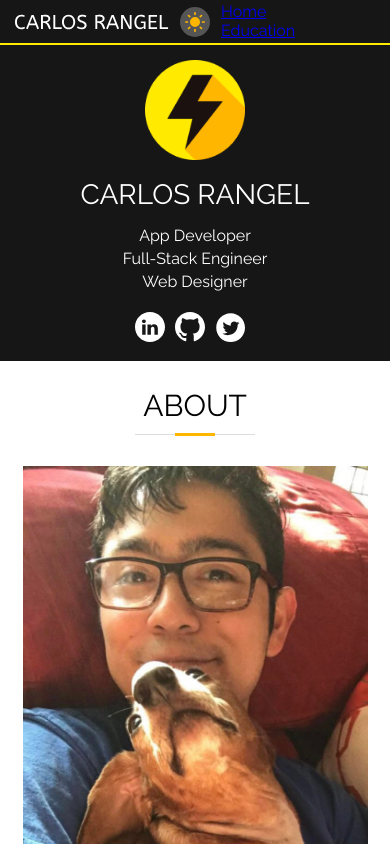
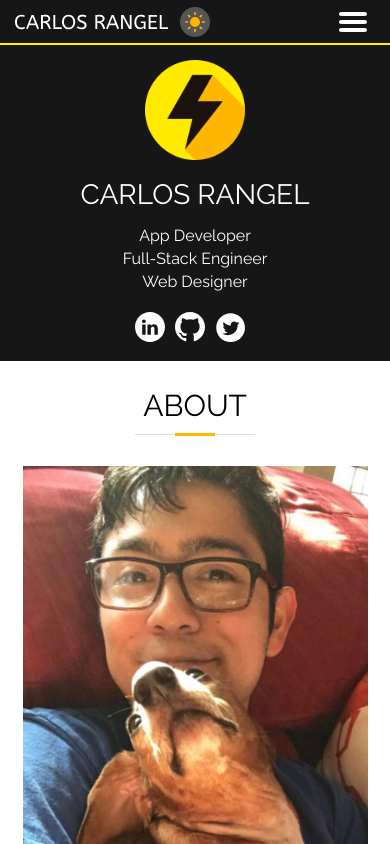
Before and after one commit to CarlosRangel17/portfolio, a Next.js app: page / in a window 390 px wide. Shown: the top 844 px of the page. Built offline with nearby package versions, Linux system fonts and the light colour scheme.

Commit message:
Added mobile menu icon

```diff
--- a/src/layout/Header.tsx
+++ b/src/layout/Header.tsx
@@ -1,10 +1,12 @@
-import React, { FunctionComponent, useContext } from 'react'
+import React, { FunctionComponent, useContext, useState } from 'react'
 import Logo from '~svg/Logo'
 import DarkToggle from '~components/DarkToggle'
 import { ThemeContext } from '~contexts/theme'
 import clsx from 'clsx'
 
 import styles from './header.module.scss'
+import { useWindowDimensions } from '~contexts/window-dimensions'
+import Menu from '~svg/Manu'
 
 type Props = {
   homepage?: string
@@ -12,6 +14,26 @@ type Props = {
 
 const Header: FunctionComponent<Props> = () => {
   const { colorMode } = useContext(ThemeContext)
+  const { isMobile } = useWindowDimensions()
+  const [toggleDrawer, setToggleDrawer] = useState(false)
+
+  const handleToggle = () => {
+    setToggleDrawer(!toggleDrawer)
+  }
+  const menu = isMobile ? (
+    <button className={styles.menu} type="button" onClick={handleToggle}>
+      <Menu />
+    </button>
+  ) : (
+    <ul className={styles.list}>
+      <li>
+        <a href="#Home">Home</a>
+      </li>
+      <li>
+        <a href="#Education">Education</a>
+      </li>
+    </ul>
+  )
 
   return (
     <header className={clsx(styles.header, colorMode === 'dark' && styles.secondary)}>
@@ -20,16 +42,7 @@ const Header: FunctionComponent<Props> = () => {
           <Logo className={styles.logo} fillColor="#fff" />
         </a>
         <DarkToggle />
-        <div className={styles.listSection}>
-          <ul className={styles.list}>
-            <li>
-              <a href="#Home">Home</a>
-            </li>
-            <li>
-              <a href="#Education">Education</a>
-            </li>
-          </ul>
-        </div>
+        <div className={styles.listSection}>{menu}</div>
       </nav>
     </header>
   )
--- a/src/layout/header.module.scss
+++ b/src/layout/header.module.scss
@@ -29,6 +29,17 @@
 
     .listSection {
       width: 154px;
+      display: flex;
+      flex-flow: row-reverse;
+
+      .menu {
+        display: flex;
+        background: transparent;
+        border: none;
+        // padding: 5px;
+        border-radius: 50px;
+        cursor: pointer;
+      }
 
       .list {
         margin: 0;
--- /dev/null
+++ b/src/svg/Manu.tsx
@@ -0,0 +1,16 @@
+import React from 'react'
+
+type Props = {
+  fillColor?: string
+  height?: string
+  width?: string
+  [x: string]: unknown // for the rest property
+}
+
+const Menu: React.FunctionComponent<Props> = ({ fillColor = 'white', width = '32px', height = '32px', ...rest }) => (
+  <svg height={height} viewBox="0 0 32 32" width={width} fill={fillColor} {...rest}>
+    <path d="M4,10h24c1.104,0,2-0.896,2-2s-0.896-2-2-2H4C2.896,6,2,6.896,2,8S2.896,10,4,10z M28,14H4c-1.104,0-2,0.896-2,2  s0.896,2,2,2h24c1.104,0,2-0.896,2-2S29.104,14,28,14z M28,22H4c-1.104,0-2,0.896-2,2s0.896,2,2,2h24c1.104,0,2-0.896,2-2  S29.104,22,28,22z" />
+  </svg>
+)
+
+export default Menu
```
